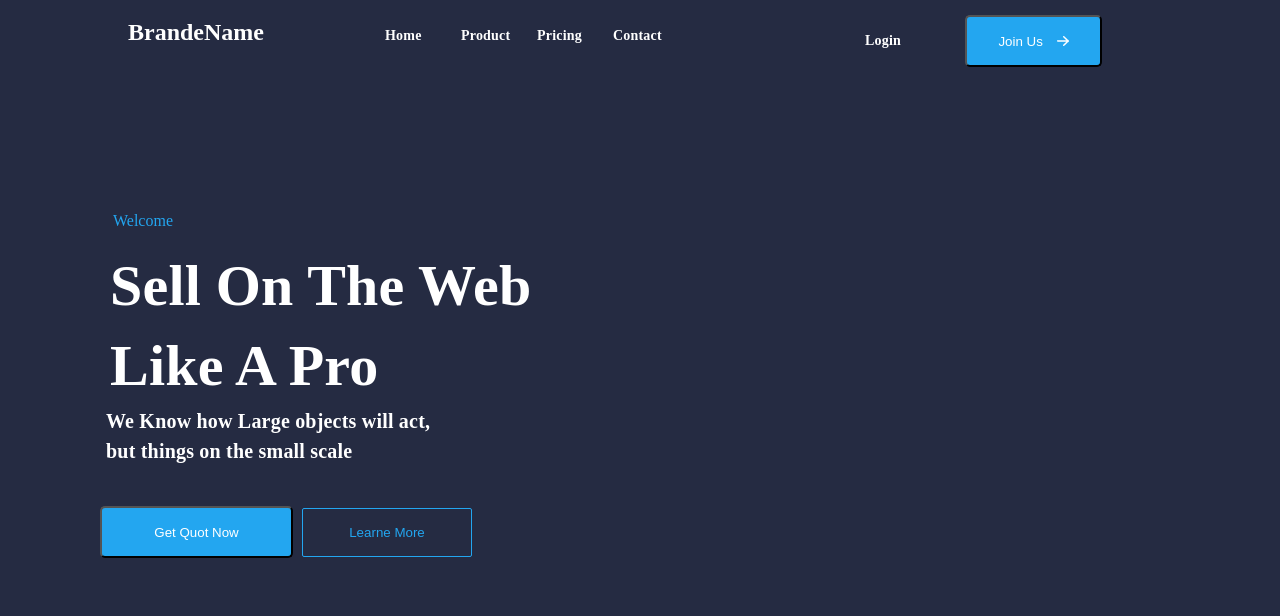
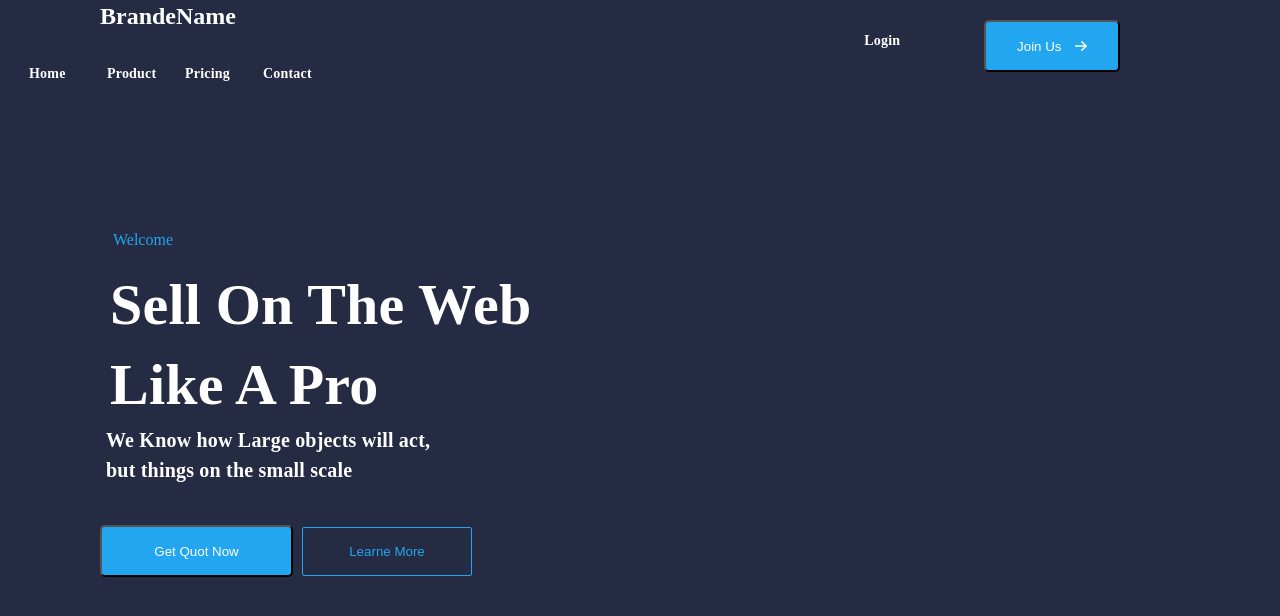
Before and after one commit to eroasulyannewgithub/html-css-work, a plain HTML site: page index.html in a window 1280 px wide. Drawn offline with Linux system fonts and the light colour scheme.

Commit message:
my new commit

```diff
--- a/css.works/style.css
+++ b/css.works/style.css
@@ -5,18 +5,11 @@
     box-sizing: border-box;
 }
 
-body{
 
+ body{
     background-color: #252b42;
     color: #fff;
-
-
-
-
-
-
-   }
-
+ }
 
 
 
@@ -40,7 +33,11 @@ body{
 
 header{
     display: flex;
-    justify-content: center;
+    justify-content: space-between;
+
+    color: #fff;
+    background-color: #252b42;
+
 
 
 
@@ -60,11 +57,11 @@ left: 0px;
 top: 0px;
 border-radius: nullpx;
      margin-left: 29px;
-     margin-top: 24px;
-      padding-right:  25px;
+     margin-top: 30px;
+      padding-right:  45px;
 font-family: Montserrat;
 font-size: 14px;
-font-weight: 700;
+font-weight: 700px;
 line-height: 24px;
 text-align: center;
 
@@ -101,11 +98,11 @@ top: 13px;
 border-radius: nullpx;
 font-family: Montserrat;
 font-size: 24px;
-font-weight: 700;
+font-weight: 700px;
 line-height: 32px;
 text-align: left;
 margin-right: 50px;
-margin-left: 90px;
+margin-left: 100px;
 color:#fff ;
 
 
@@ -123,10 +120,10 @@ top: 0px;
 border-radius: 5px;
 padding: 15px 25px 15px 25px;
 background: rgba(35, 166, 240, 1);
-  margin-left: 100px;
-  margin-top: 15px;
+  margin-left: 120px;
+  margin-top: 20px;
   color:  rgba(255, 255, 255, 1);
-   margin-right: 140px;
+   margin-right: 160px;
 
 
 }
@@ -246,7 +243,7 @@ color:  rgba(255, 255, 255, 1);
 
 
 
-.login{
+.login {
     height: 22px;
 width: 41px;
 border-radius: undefinedpx;
@@ -256,7 +253,8 @@ font-weight: 700;
 line-height: 22px;
 letter-spacing: 0.20000000298023224px;
 text-align: right;
-  padding-left: 180px;
+  padding-left: 100px;
   margin-top: 30px;
+  margin-left: 110px;
 
 }
```
Also changed, not shown: index.html (line endings or trailing spaces).
